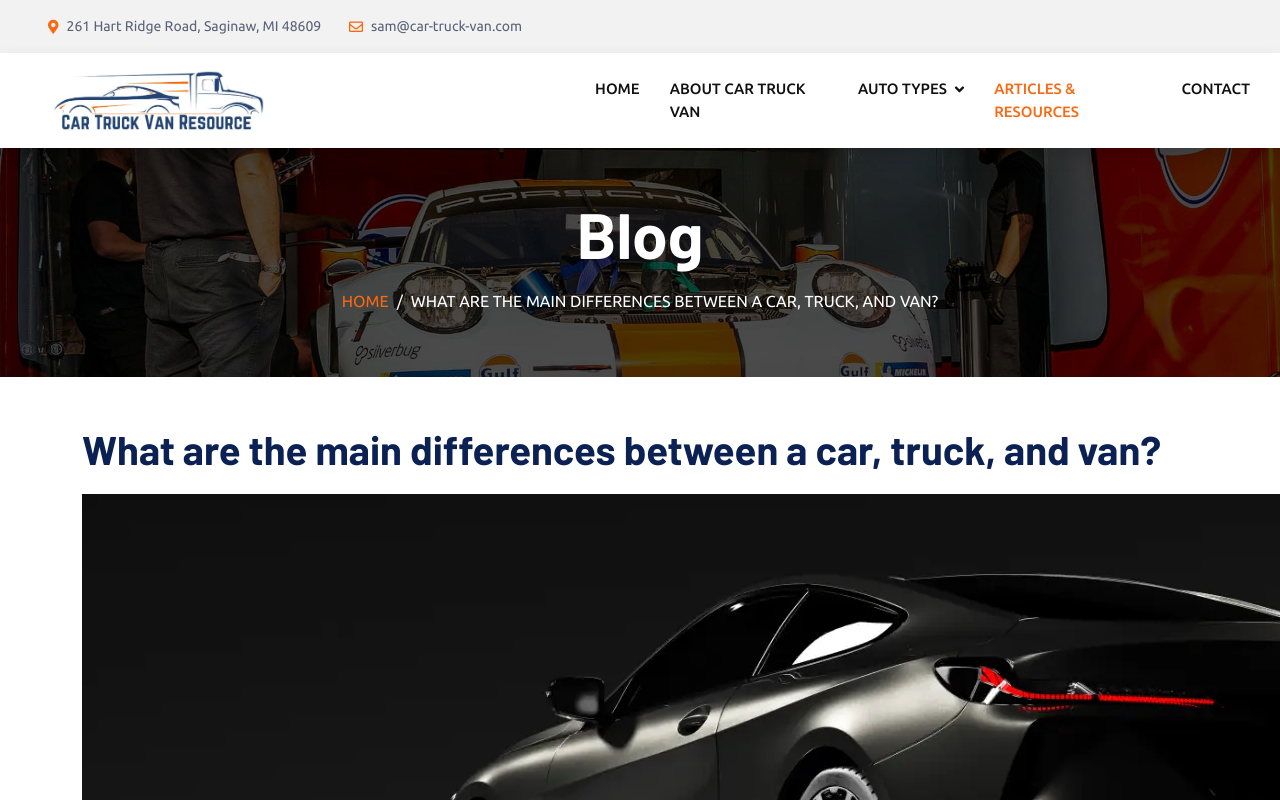
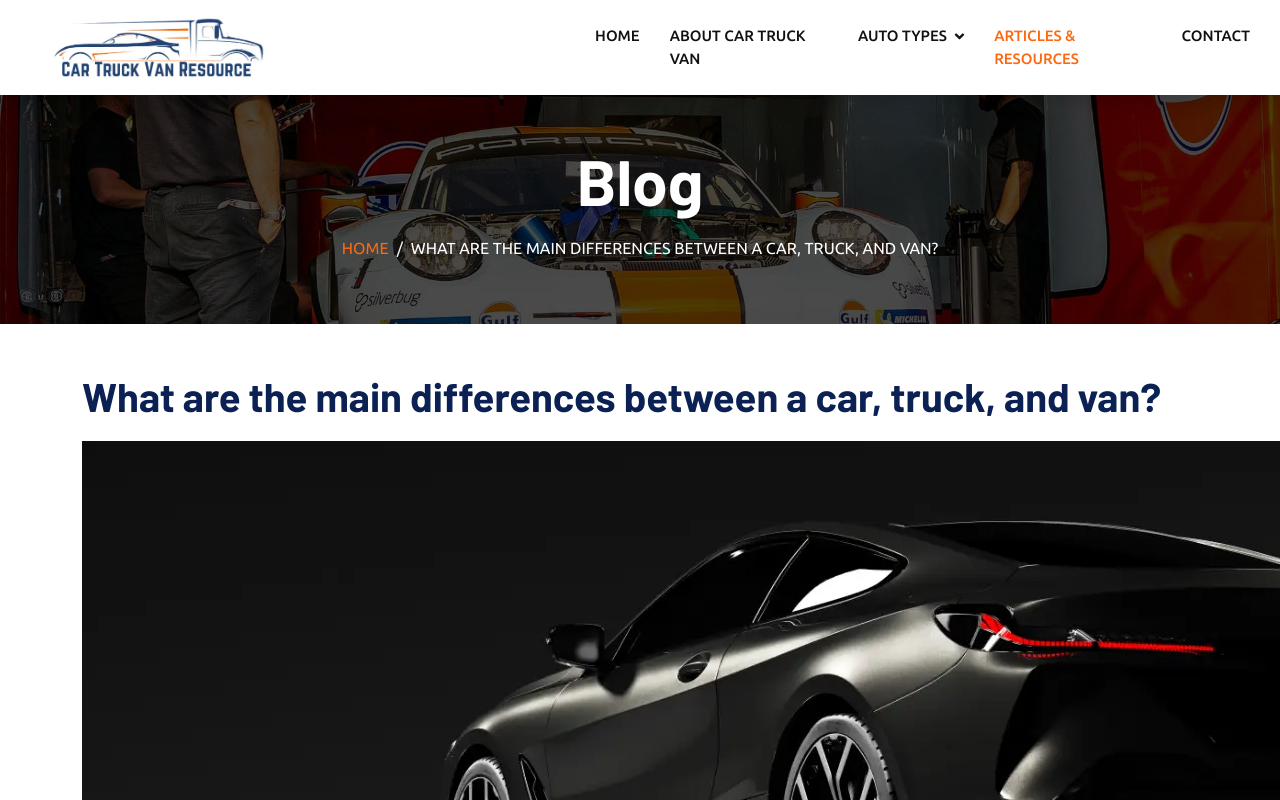
Before and after one commit to SEOBoise/Car-Truck-Van, a plain HTML site: page what-are-the-main-differences-between-a-car-truck-and-van.html in a window 1280 px wide. Shown: the top 800 px of the page. Drawn offline with nearby package versions, Linux system fonts and the light colour scheme.

Commit message:
Update what-are-the-main-differences-between-a-car-truck-and-van.html

```diff
--- a/what-are-the-main-differences-between-a-car-truck-and-van.html
+++ b/what-are-the-main-differences-between-a-car-truck-and-van.html
@@ -42,23 +42,7 @@
     <!-- Spinner End -->
 
 
-    <!-- Topbar Start -->
-    <div class="container-fluid bg-light p-0">
-        <div class="row gx-0 d-none d-lg-flex">
-            <div class="col-lg-7 px-5 text-start">
-                <div class="h-100 d-inline-flex align-items-center py-3 me-4">
-                    <small class="fa fa-map-marker-alt text-primary me-2"></small>
-                    <small>261 Hart Ridge Road, Saginaw, MI 48609</small>
-                </div>
-                <div class="h-100 d-inline-flex align-items-center py-3">
-                    <small class="far fa-envelope text-primary me-2"></small>
-                    <small>sam@car-truck-van.com</small>
-                </div>
-            </div>
 
-        </div>
-    </div>
-    <!-- Topbar End -->
 
 
     <!-- Navbar Start -->
@@ -134,12 +118,7 @@
     <div class="container-fluid bg-dark text-light footer pt-5 mt-5 wow fadeIn" data-wow-delay="0.1s">
         <div class="container py-5">
             <div class="row g-5">
-                <div class="col-lg-3 col-md-6">
-                    <h4 class="text-light mb-4">Address</h4>
-                    <p class="mb-2"><i class="fa fa-map-marker-alt me-3"></i>261 Hart Ridge Road, Saginaw, MI 48609</p>
-                    <p class="mb-2"><i class="fa fa-envelope me-3"></i>sam@car-truck-van.com</p>
 
-                </div>
                 <div class="col-lg-3 col-md-6">
                     <h4 class="text-light mb-4">Links</h4>
                    <a class="btn btn-link" href="terms">Terms</a>
```
